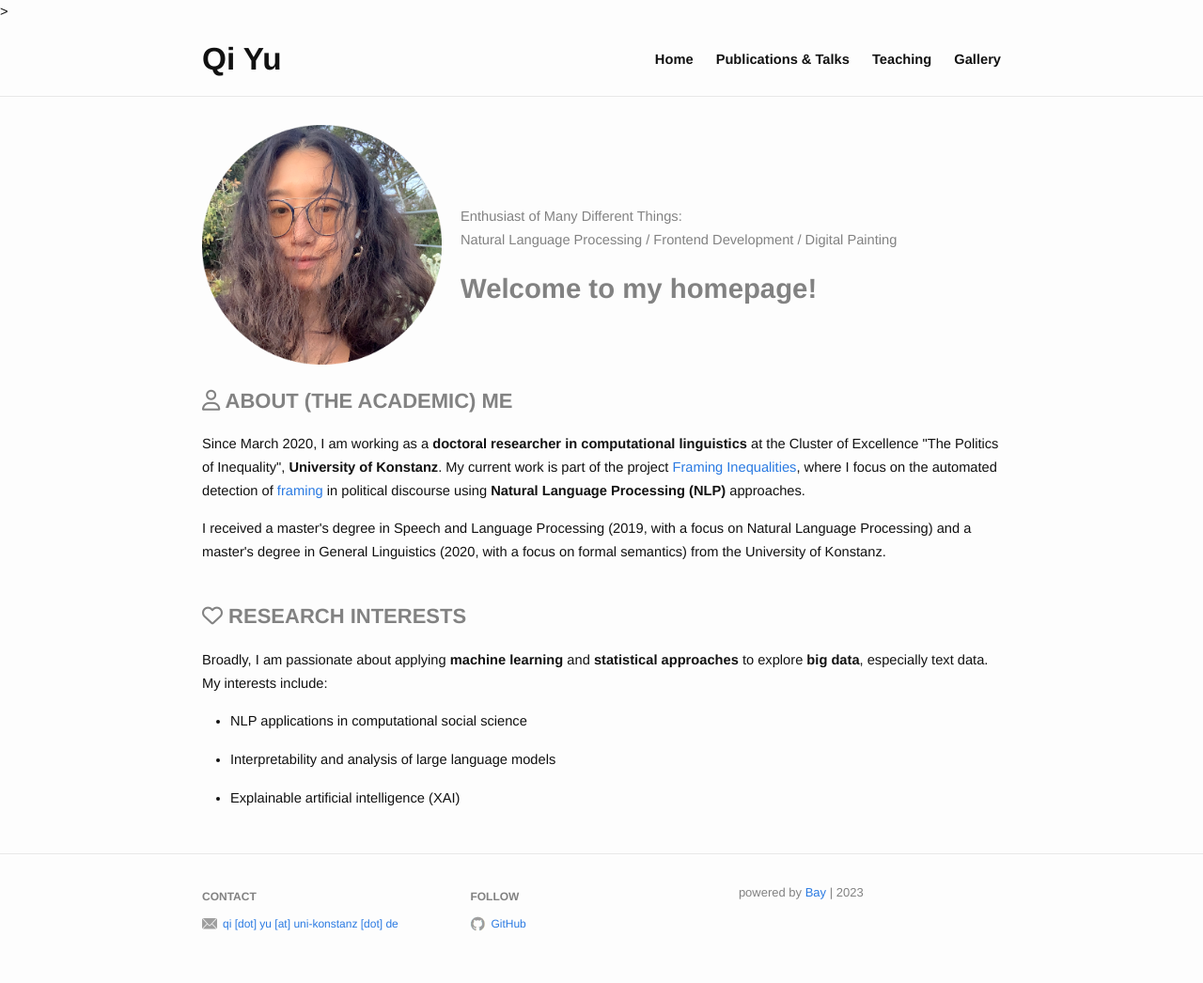
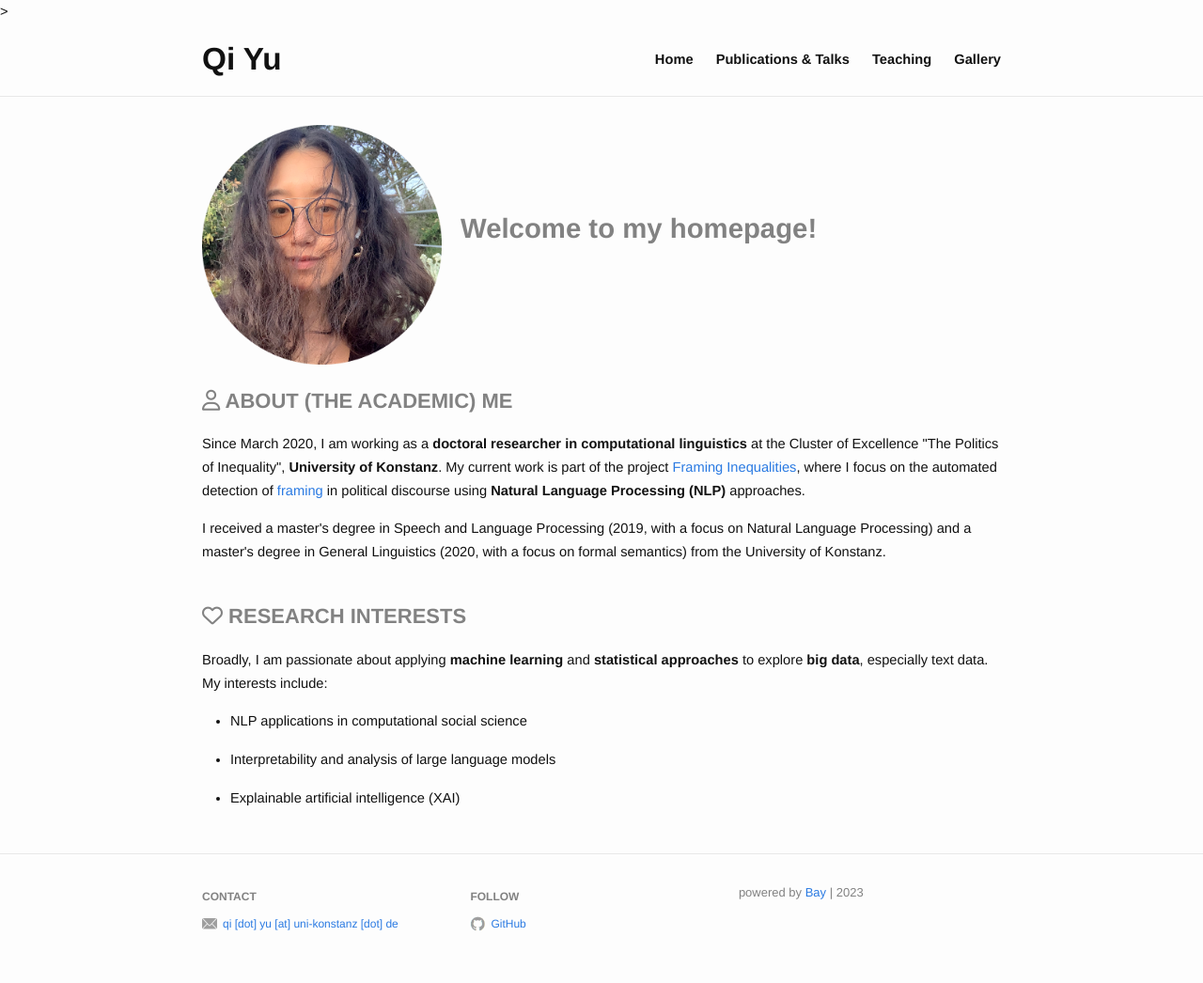
Before and after one commit to qi-yu/qi-yu.github.io, a Jekyll site: the page built from index.md, in a window 1280 px wide. Shown: the whole page at 94% size. Built offline with Jekyll 4.4.1, drawn with Linux system fonts in a browser that asks for light colours; nearby versions of some CDN libraries.

Commit message:
minor edits

```diff
--- a/_layouts/home.html
+++ b/_layouts/home.html
@@ -18,9 +18,7 @@
             class="profile-pic"
           />
           <div class="greeting-message">
-            <p>
-              Enthusiast of Many Different Things: <br>Natural Language Processing / Frontend Development / Digital Painting
-            </p>
+            <!-- p> Enthusiast of Many Different Things: <br>Natural Language Processing / Frontend Development / Digital Painting </p -->
             <h1>Welcome to my homepage!</h1>
           </div>
         </div>
```
Also changed, not shown: 2 other files.
